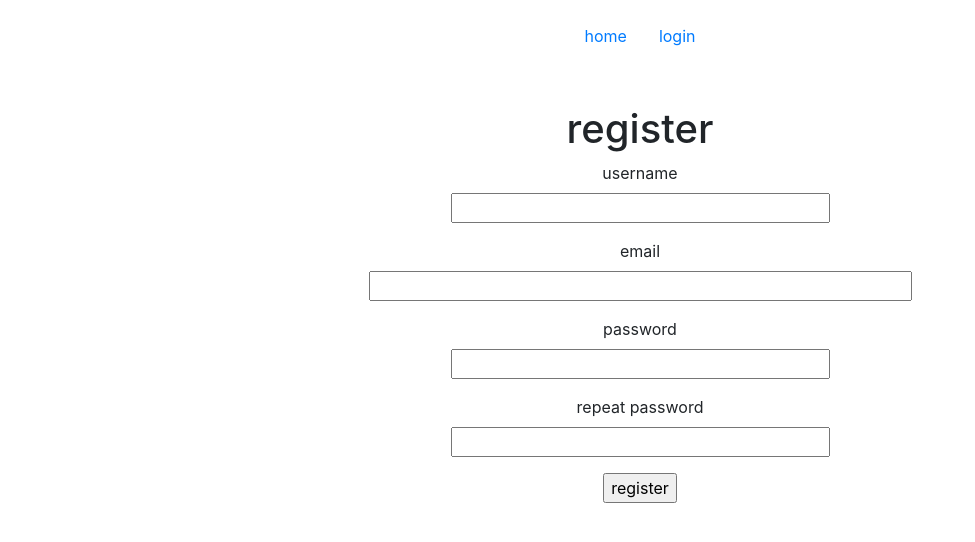
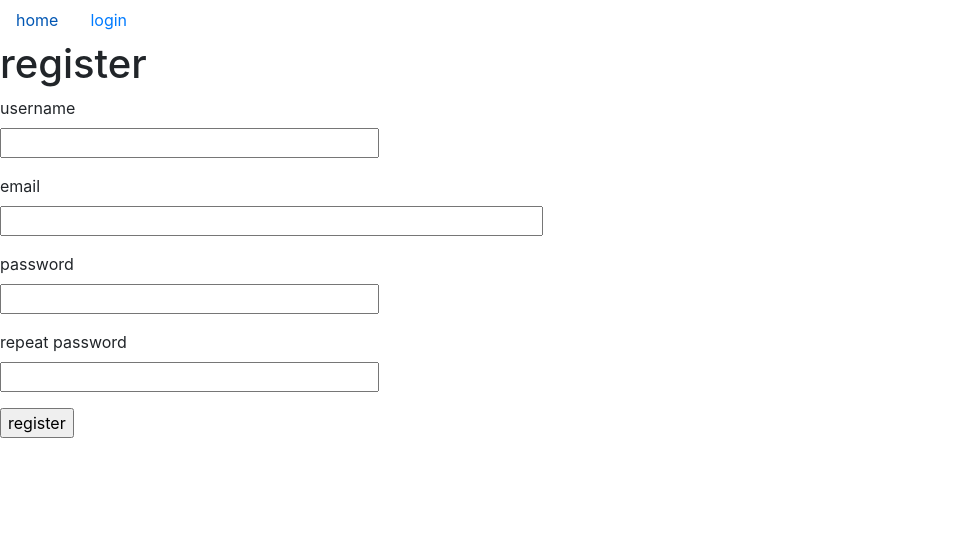
Before and after one commit to elsoleiro/flash-cards, a Flask app: page /register in a window 1280 px wide. Shown: the top 542 px of the page, without its empty margins (0-975 px from the left). Run offline with Flask 2, Linux system fonts and the light colour scheme; some libraries are stand-ins or nearby versions.

Commit message:
cant use template css, have to make own from now on

```diff
--- a/app/routes.py
+++ b/app/routes.py
@@ -96,7 +96,7 @@ def delete(card_id):
     card = Card.query.filter_by(id=card_id).first()
     db.session.delete(card)
     db.session.commit()
-    flash('deleted card')
+    flash('card deleted')
     return redirect(url_for('cards', username=current_user.username))
 
 @app.before_request
--- a/app/templates/add.html
+++ b/app/templates/add.html
@@ -6,14 +6,14 @@
             <div class="row">
                 <div class="col-md-6">
                 {{ form.hidden_tag() }}
-                {{ form.front.label }} <br>
+                <h4>{{ form.front.label }}</h4> <br>
                 {{ form.front(cols="35", rows="20") }}
                 {% for error in form.front.errors %}
                 <span style="color: red;">[{{ error }}]</span>
                 {% endfor %}
                 </div>
                 <div class="col-md-6">
-            {{ form.back.label }}<br>
+                <h4>{{ form.back.label }}</h4><br>
             {{ form.back(cols="35", rows="20") }}
             {% for error in form.back.errors %}
             <span style="color: red;">[{{ error }}]</span>
--- a/app/templates/base.html
+++ b/app/templates/base.html
@@ -4,7 +4,6 @@
     <!-- Required meta tags -->
     <meta charset="utf-8">
     <meta name="viewport" content="width=device-width, initial-scale=1, shrink-to-fit=no">
-    <link rel=stylesheet type=text/css href="{{ url_for('static', filename='style.css') }}"/>
     <link rel="stylesheet" href="https://maxcdn.bootstrapcdn.com/bootstrap/4.0.0/css/bootstrap.min.css" integrity="sha384-Gn5384xqQ1aoWXA+058RXPxPg6fy4IWvTNh0E263XmFcJlSAwiGgFAW/dAiS6JXm" crossorigin="anonymous">
 
       {% if title %}
@@ -14,11 +13,9 @@
       {% endif %}
 
     </head>
-    <body class="text-center">
-        <div class="cover-contrainer d-flex h-100 p-3 mx-auto flex-column">
+    <body>
             <header class="masthead mb-auto">
-                <div class="inner">
-                    <nav class="nav nav-masthead justify-content-center">
+                    <nav class="nav nav-masthead justify-content-start">
                         <a class="nav-link active" href="{{ url_for('index') }}">home</a>
                         {% if current_user.is_anonymous %}
                         <a class="nav-link" href="{{ url_for('login') }}">login</a>
@@ -28,10 +25,7 @@
                         <a class="nav-link" href="{{ url_for('logout') }}">logout</a>
                         {% endif %}
                     </nav>
-                </div>
             </header>
-        <hr>
-        <main role="main" class="inner cover">
         {% with messages = get_flashed_messages() %}
         {% if messages %}
             {% for message in messages %}
@@ -41,9 +35,7 @@
             {% endfor %}
         {% endif %}
         {% endwith %}
-        </div>
         {% block content %}{% endblock content%}
-        </main>
           <!-- jQuery first, then Popper.js, then Bootstrap JS -->
         <script src="https://code.jquery.com/jquery-3.2.1.slim.min.js" integrity="sha384-KJ3o2DKtIkvYIK3UENzmM7KCkRr/rE9/Qpg6aAZGJwFDMVNA/GpGFF93hXpG5KkN" crossorigin="anonymous"></script>
         <script src="https://cdnjs.cloudflare.com/ajax/libs/popper.js/1.12.9/umd/popper.min.js" integrity="sha384-ApNbgh9B+Y1QKtv3Rn7W3mgPxhU9K/ScQsAP7hUibX39j7fakFPskvXusvfa0b4Q" crossorigin="anonymous"></script>
--- a/app/templates/edit.html
+++ b/app/templates/edit.html
@@ -6,14 +6,14 @@
         <div class="row">
             <div class="col-md-6">
         {{ form.hidden_tag() }}
-            {{ form.front.label }} <br>
+        <h4>{{ form.front.label }}</h4><br>
             {{ form.front(cols="35", rows="20", value=card.front) }}
             {% for error in form.front.errors %}
             <span style="color: red;">[{{ error }}]</span>
             {% endfor %}
             </div>
             <div class="col-md-6">
-            {{ form.back.label }}<br>
+        <h4>{{ form.back.label }}</h4><br>
             {{ form.back(cols="35", rows="20", value=card.back) }}
             {% for error in form.back.errors %}
             <span style="color: red;">[{{ error }}]</span>
```
Also changed, not shown: app.db.
